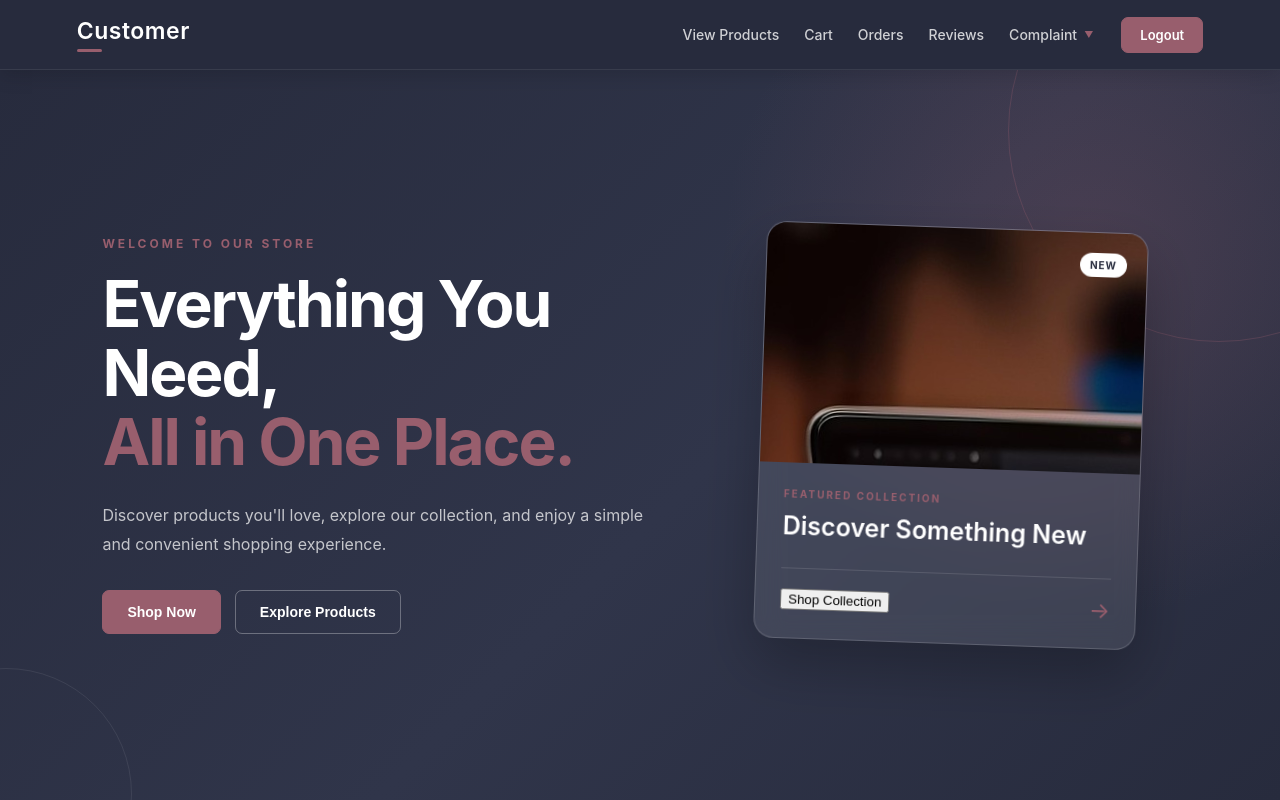
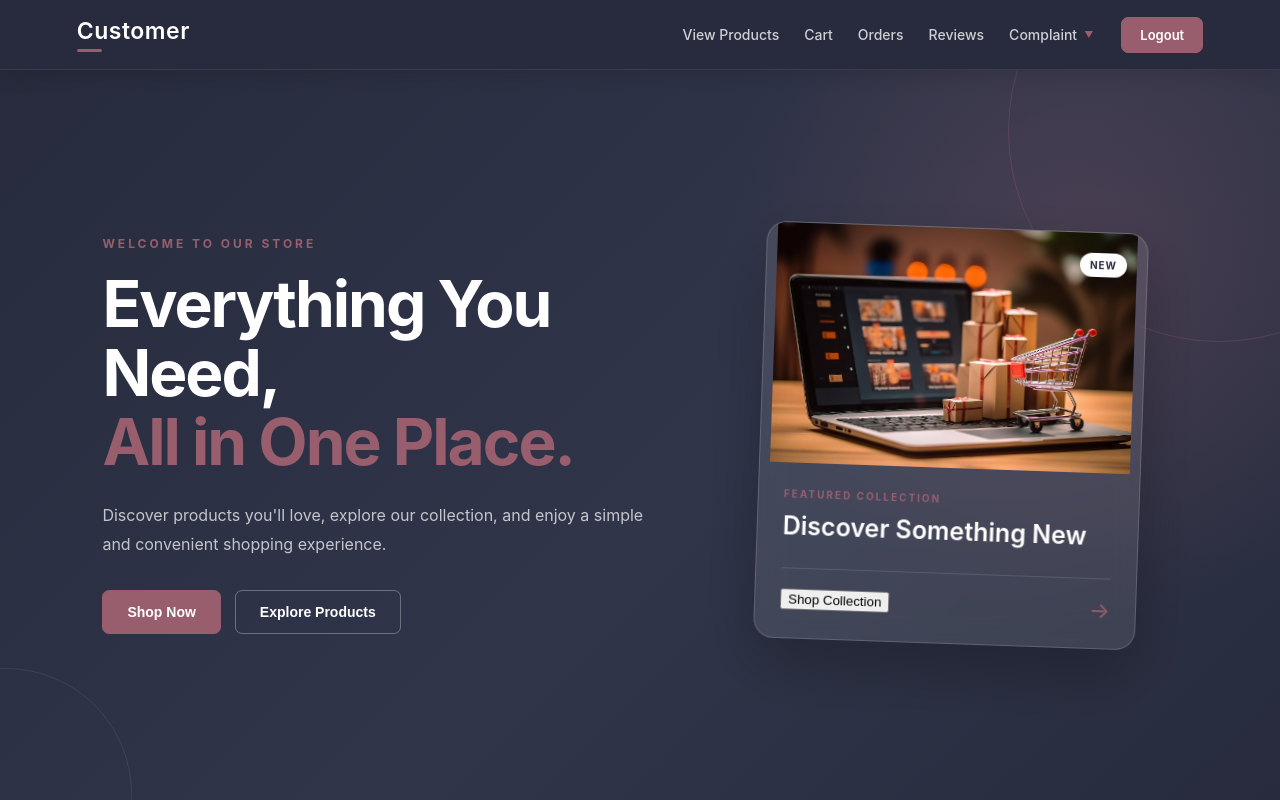
Before and after one commit to fathimasahna/E-commerce-Frontend, a React (Create React App) app: page /customer_home in a window 1280 px wide. Built offline with nearby package versions, Linux system fonts and the light colour scheme; no server answers.

Commit message:
lasst img

```diff
--- a/src/CustomerHomePage.css
+++ b/src/CustomerHomePage.css
@@ -283,7 +283,9 @@
   box-sizing: border-box;
 
   background: url('../src/Assets/main.jpg');
-    object-fit: cover;
+    background-size: contain;
+  background-position: center;
+  background-repeat: no-repeat;
 }
 
 
```
